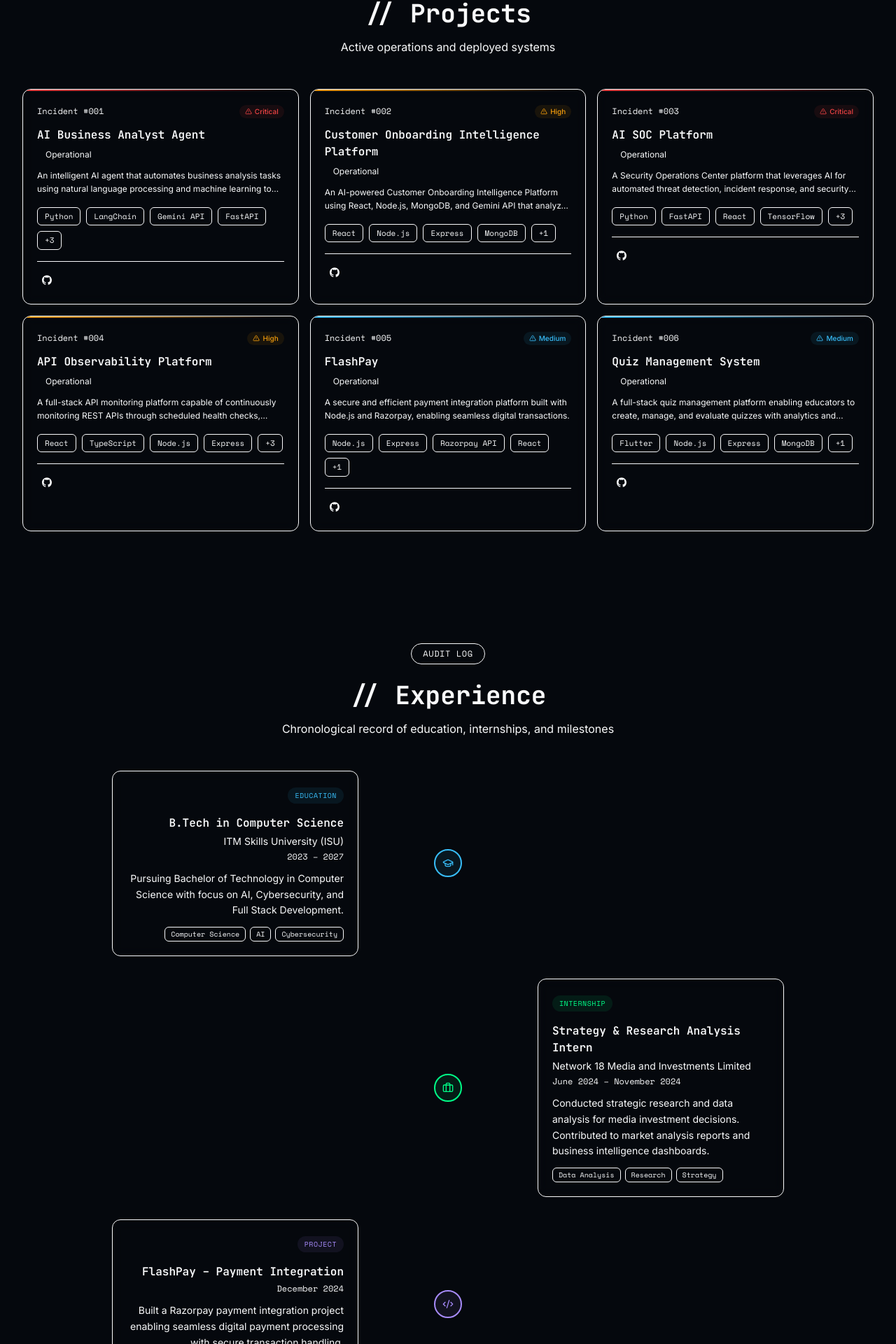
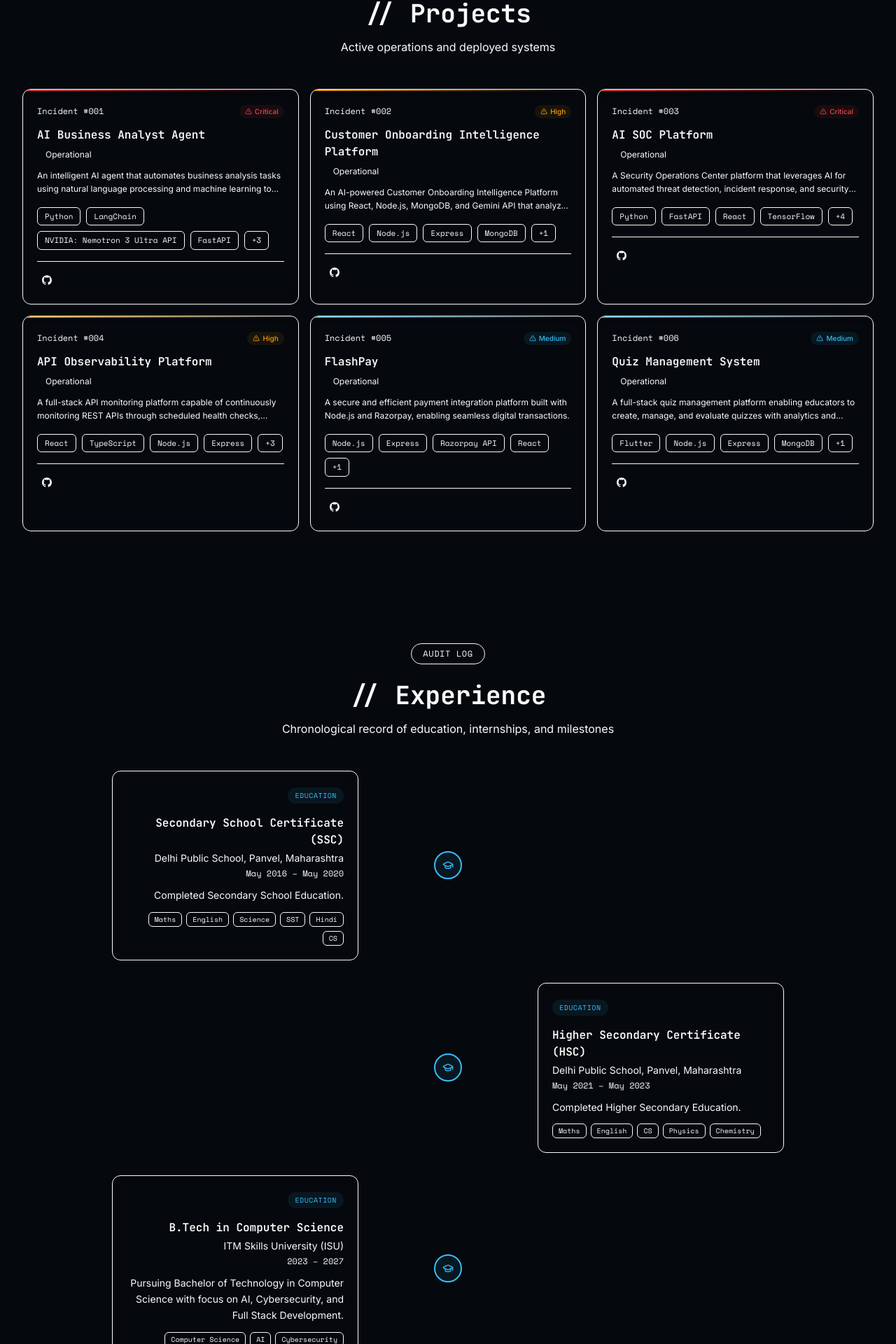
Before and after one commit to LakshyaDuhoonISU/prof-portfolio, a React (Vite) app: page / in a window 1280 px wide. Shown: the part 3075-4995 px from the top of the page at 70% size. Built offline with nearby package versions, Linux system fonts and the light colour scheme.

Commit message:
fixed project scroll

```diff
--- a/src/components/ProjectModal.tsx
+++ b/src/components/ProjectModal.tsx
@@ -1,3 +1,4 @@
+import { useEffect } from 'react';
 import { motion, AnimatePresence } from 'framer-motion';
 import { X, ExternalLink, AlertTriangle, Lightbulb, Code2, Target, Wrench } from 'lucide-react';
 import { SiGithub } from 'react-icons/si';
@@ -11,6 +12,21 @@ interface ProjectModalProps {
 }
 
 export default function ProjectModal({ project, isOpen, onClose }: ProjectModalProps) {
+  useEffect(() => {
+    if (isOpen) {
+      document.body.style.overflow = 'hidden';
+      document.body.classList.add('modal-open');
+    } else {
+      document.body.style.overflow = '';
+      document.body.classList.remove('modal-open');
+    }
+
+    return () => {
+      document.body.style.overflow = '';
+      document.body.classList.remove('modal-open');
+    };
+  }, [isOpen]);
+
   if (!project) return null;
 
   const severityColors: Record<string, string> = {
@@ -42,7 +58,7 @@ export default function ProjectModal({ project, isOpen, onClose }: ProjectModalP
             className="fixed inset-4 z-50 overflow-y-auto rounded-2xl border border-[--color-border] bg-[--color-bg-card]/95 backdrop-blur-xl md:inset-x-[10%] md:inset-y-[5%] lg:inset-x-[15%]"
           >
             {/* Header */}
-            <div className="sticky top-0 z-10 border-b border-[--color-border] bg-[--color-bg-card]/95 backdrop-blur-xl">
+            <div className="sticky top-0 z-10 border-b border-[--color-border] bg-[var(--color-bg-card)]">
               <div className="flex items-center justify-between p-5">
                 <div className="flex items-center gap-3">
                   <span className="font-[family-name:var(--font-mono)] text-xs text-[--color-text-muted]">
--- a/src/components/ScrollToTop.tsx
+++ b/src/components/ScrollToTop.tsx
@@ -28,7 +28,7 @@ export default function ScrollToTop() {
           whileHover={{ scale: 1.1 }}
           whileTap={{ scale: 0.9 }}
           onClick={scrollToTop}
-          className="fixed bottom-6 right-6 z-50 flex h-11 w-11 items-center justify-center rounded-xl border border-[--color-border] bg-[--color-bg-card]/80 text-[--color-accent] backdrop-blur-sm transition-colors hover:border-[--color-accent]/30 hover:bg-[--color-bg-card]"
+          className="scroll-to-top fixed bottom-6 right-6 z-50 flex h-11 w-11 items-center justify-center rounded-xl border border-[--color-border] bg-[--color-bg-card]/80 text-[--color-accent] backdrop-blur-sm transition-colors hover:border-[--color-accent]/30 hover:bg-[--color-bg-card]"
           aria-label="Scroll to top"
         >
           <ChevronUp size={20} />
--- a/src/data/projects.ts
+++ b/src/data/projects.ts
@@ -26,7 +26,7 @@ export const projects: Project[] = [
     description: 'An intelligent AI agent that automates business analysis tasks using natural language processing and machine learning to generate actionable insights from complex datasets.',
     problemStatement: 'Manual business analysis is time-consuming and prone to human bias. Organizations need faster, data-driven decision-making capabilities.',
     solution: 'Built an AI-powered agent that processes business data, generates reports, and provides strategic recommendations using LLMs and structured analysis pipelines.',
-    techStack: ['Python', 'LangChain', 'Gemini API', 'FastAPI', 'Pandas', 'React', 'TypeScript'],
+    techStack: ['Python', 'LangChain', 'NVIDIA: Nemotron 3 Ultra API', 'FastAPI', 'Pandas', 'React', 'TypeScript'],
     features: [
       'Natural language data querying',
       'Automated report generation',
@@ -70,7 +70,7 @@ export const projects: Project[] = [
     description: 'A Security Operations Center platform that leverages AI for automated threat detection, incident response, and security monitoring across enterprise networks.',
     problemStatement: 'Security teams are overwhelmed by alert fatigue and lack the tools for rapid automated threat detection and response.',
     solution: 'Built an AI-powered SOC platform with real-time threat intelligence, automated playbooks, and machine learning-based anomaly detection.',
-    techStack: ['Python', 'FastAPI', 'React', 'TensorFlow', 'Elasticsearch', 'Docker', 'MITRE ATT&CK'],
+    techStack: ['Python', 'FastAPI', 'React', 'TensorFlow', 'Elasticsearch', 'Docker', 'MITRE ATT&CK','Gemma API'],
     features: [
       'Real-time threat detection',
       'Automated incident response playbooks',
--- a/src/data/skills.ts
+++ b/src/data/skills.ts
@@ -1,4 +1,4 @@
-import { SiPython, SiTensorflow, SiScikitlearn, SiPandas, SiNumpy, SiNodedotjs, SiExpress, SiFastapi, SiMongodb, SiReact, SiTypescript, SiTailwindcss, SiHtml5, SiCss, SiJavascript, SiLinux, SiDocker, SiJenkins, SiSelenium, SiCypress, SiGit, SiGithub, SiWireshark } from 'react-icons/si';
+import { SiPython, SiTensorflow, SiScikitlearn, SiPandas, SiNumpy, SiNodedotjs, SiExpress, SiFastapi, SiMongodb, SiMysql, SiReact, SiTypescript, SiTailwindcss, SiHtml5, SiCss, SiJavascript, SiLinux, SiDocker, SiJenkins, SiSelenium, SiCypress, SiGit, SiGithub, SiWireshark } from 'react-icons/si';
 import { Shield, Brain, Server, Code, GitBranch } from 'lucide-react';
 import type { IconType } from 'react-icons';
 import type { LucideIcon } from 'lucide-react';
@@ -40,7 +40,7 @@ export const skillCategories: SkillCategory[] = [
       { name: 'FastAPI', icon: SiFastapi },
       { name: 'MongoDB', icon: SiMongodb },
       { name: 'REST APIs' },
-      { name: 'JWT' },
+      { name: 'MySQL', icon: SiMysql },
     ],
   },
   {
--- a/src/data/timeline.ts
+++ b/src/data/timeline.ts
@@ -9,6 +9,24 @@ export interface TimelineEvent {
 }
 
 export const timelineEvents: TimelineEvent[] = [
+  {
+    id: 'edu-ssc',
+    type: 'education',
+    title: 'Secondary School Certificate (SSC)',
+    organization: 'Delhi Public School, Panvel, Maharashtra',
+    date: 'May 2016 – May 2020',
+    description: 'Completed Secondary School Education.',
+    tags: ['Maths', 'English', 'Science', 'SST', 'Hindi', 'CS'],
+  },
+  {
+    id: 'edu-hsc',
+    type: 'education',
+    title: 'Higher Secondary Certificate (HSC)',
+    organization: 'Delhi Public School, Panvel, Maharashtra',
+    date: 'May 2021 – May 2023',
+    description: 'Completed Higher Secondary Education.',
+    tags: ['Maths', 'English', 'CS', 'Physics', 'Chemistry'],
+  },
   {
     id: 'edu-isu',
     type: 'education',
@@ -27,22 +45,7 @@ export const timelineEvents: TimelineEvent[] = [
     description: 'Conducted strategic research and data analysis for media investment decisions. Contributed to market analysis reports and business intelligence dashboards.',
     tags: ['Data Analysis', 'Research', 'Strategy'],
   },
-  {
-    id: 'project-flashpay',
-    type: 'project',
-    title: 'FlashPay – Payment Integration',
-    date: 'December 2024',
-    description: 'Built a Razorpay payment integration project enabling seamless digital payment processing with secure transaction handling.',
-    tags: ['Razorpay', 'Node.js', 'Payments'],
-  },
-  {
-    id: 'project-fined',
-    type: 'project',
-    title: 'FinED – Financial Education Platform',
-    date: '2024',
-    description: 'Collaborative financial education platform designed to improve financial literacy through interactive learning modules and real-world simulations.',
-    tags: ['React', 'Node.js', 'Education'],
-  },
+
   {
     id: 'intern-colt',
     type: 'internship',
--- a/src/styles/index.css
+++ b/src/styles/index.css
@@ -165,3 +165,8 @@ body {
   -webkit-mask-composite: xor;
   pointer-events: none;
 }
+
+/* Hide scroll-to-top button when modal is open */
+body.modal-open .scroll-to-top {
+  display: none !important;
+}
```
